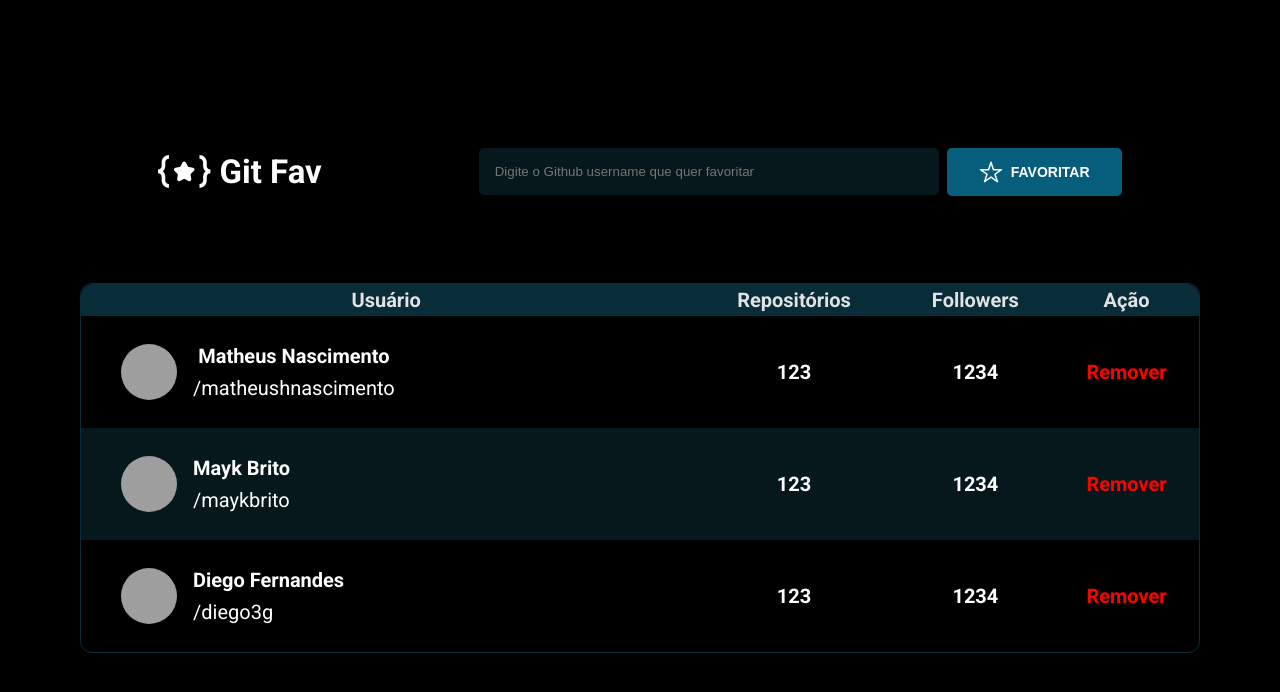
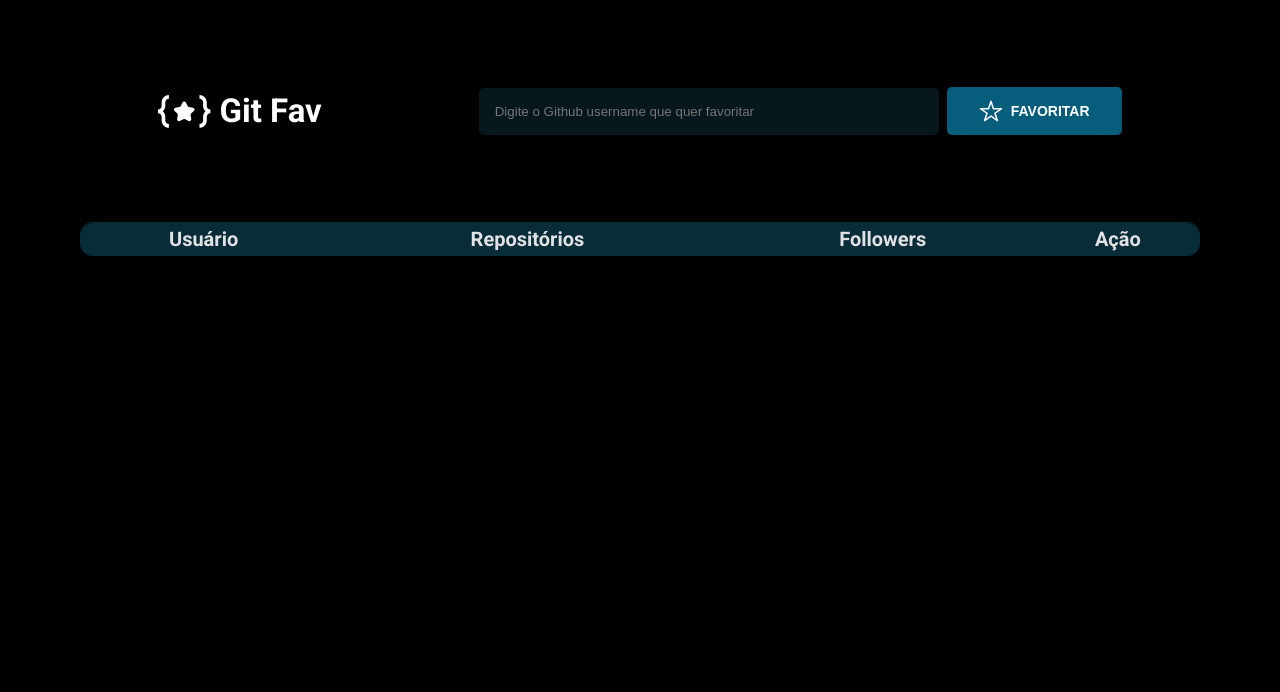
Before and after one commit to matheushnascimento/GitFav, a plain HTML site: page index.html in a window 1280 px wide. Drawn offline with Linux system fonts and the light colour scheme; grey boxes are pictures that could not be loaded.

Commit message:
função removeAllTr para limpar tabela

```diff
--- a/index.html
+++ b/index.html
@@ -13,6 +13,8 @@
       href="https://fonts.googleapis.com/css2?family=Roboto+Mono:wght@700&family=Roboto:wght@400;700&display=swap"
       rel="stylesheet"
     />
+
+    <script type="module" src="js/main.js" defer></script>
   </head>
   <body>
     <div id="app">
@@ -52,7 +54,6 @@
             <tr>
               <td class="user">
                 <img
-                  style="width: 5.6rem"
                   src="https://github.com/matheushnascimento.png"
                   alt="Imagem de Matheus Nascimento"
                 />
@@ -74,7 +75,7 @@
               <td class="user">
                 <img
                   src="https://github.com/maykbrito.png"
-                  alt="Imagem de Maykbrito"
+                  alt="Imagem de Mayk Brito"
                 />
                 <div class="user-texts">
                   <a href="https://github.com/maykbrito" target="_blank"
--- /dev/null
+++ b/js/Favorites.js
@@ -0,0 +1,29 @@
+export class Favorites {
+  constructor(root) {
+    this.root = document.querySelector(root);
+  }
+}
+
+export class FavoritesView extends Favorites {
+  constructor(root) {
+    super(root);
+
+    this.tbody = this.root.querySelector("table tbody");
+
+    this.update();
+  }
+
+  oandd() {}
+
+  update() {
+    this.removeAllTr();
+  }
+
+  createRow() {}
+
+  removeAllTr() {
+    this.tbody.querySelectorAll("tr").forEach(tr => {
+      tr.remove();
+    });
+  }
+}
--- a/js/main.js
+++ b/js/main.js
@@ -0,0 +1,3 @@
+import { FavoritesView } from "./Favorites.js";
+
+new FavoritesView("#app");
--- a/style.css
+++ b/style.css
@@ -24,10 +24,7 @@ body {
   align-items: center;
   justify-content: center;
 
-  min-height: 100vh;
-  min-width: 100vw;
-
-  overflow-x: hidden;
+  max-width: 100vw;
 
   background: var(--cl-black);
 
@@ -44,7 +41,7 @@ header {
   align-items: center;
   justify-content: space-around;
 
-  margin-bottom: 8.7rem;
+  margin: 8.7rem 0;
 }
 
 .title-wrapper {
@@ -123,14 +120,30 @@ header h1 {
   border: 1px solid var(--table-destaque);
   border-radius: 1.2rem;
 
-  overflow: hidden;
+  max-height: 50vh;
+  overflow-y: scroll;
+}
+
+::-webkit-scrollbar {
+  width: .4rem;
+  height: 4rem;
+}
+
+::-webkit-scrollbar-track {
+  background: transparent;
+
+}
+
+::-webkit-scrollbar-thumb {
+  background: #4A808C;
+
+  border-radius: 1rem;
 }
 
 table {
   width: 100%;
 
   border-collapse: collapse;
-
   border-radius: 1.2rem;
 }
 
@@ -150,6 +163,11 @@ table {
   font-style: normal;
   font-weight: 700;
   line-height: 2.4rem;
+}
+
+thead {
+  position: sticky;
+  top: 0;
 }
 
 table tbody * {
```
Also changed, not shown: teste.css (deleted).
